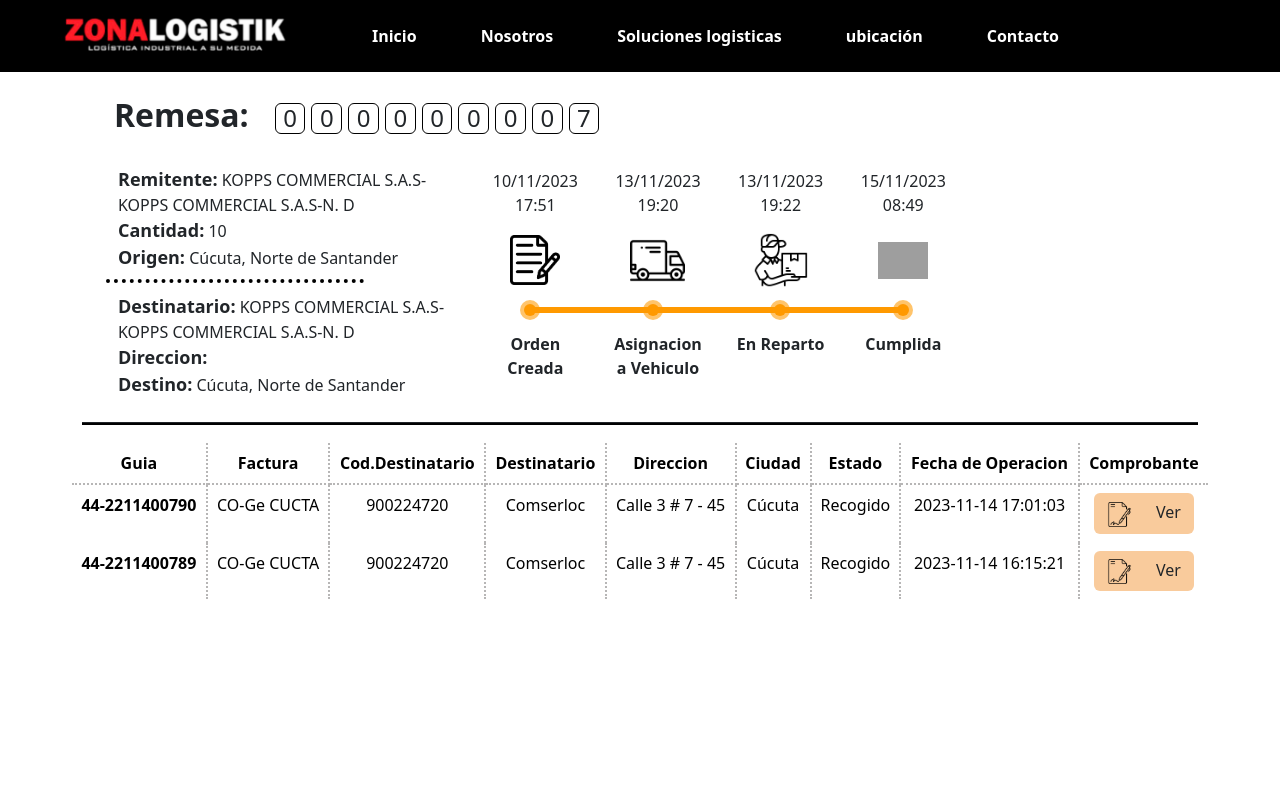
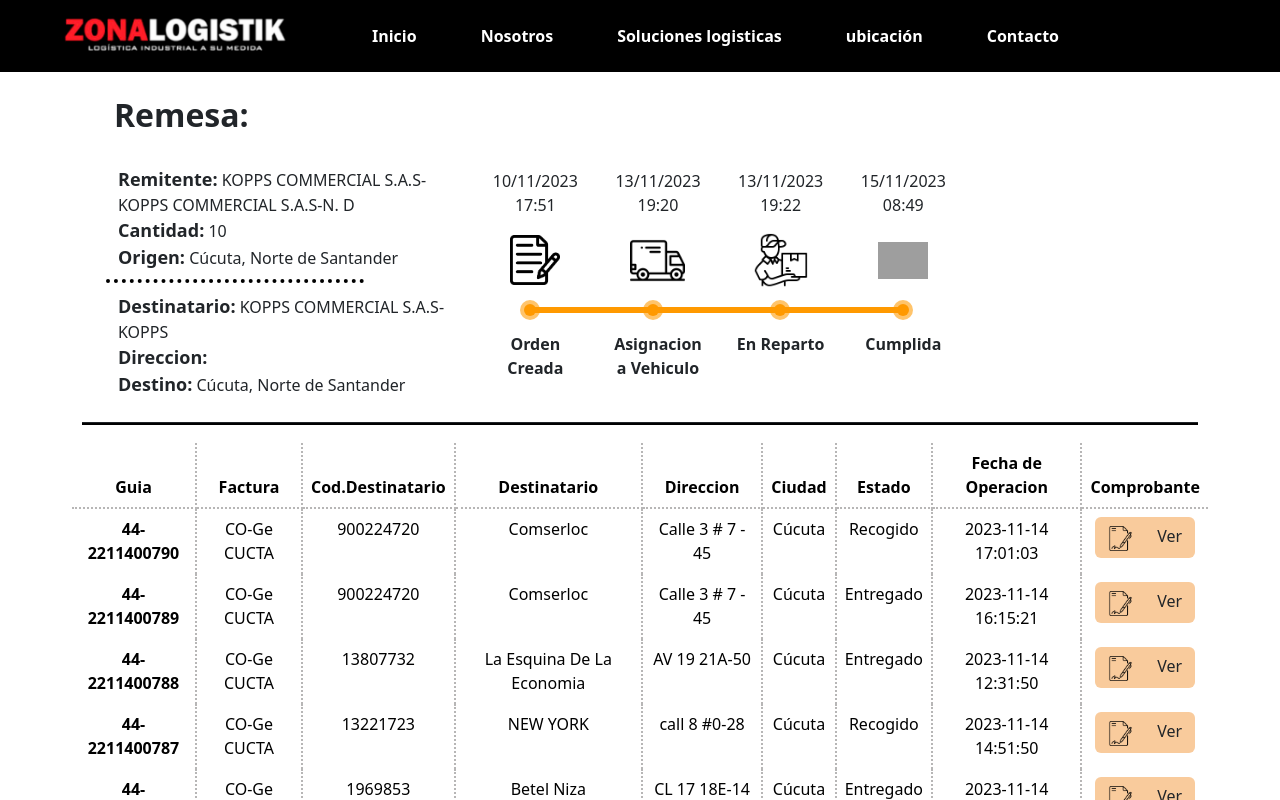
Before and after one commit to Alejo12680/Vistas_Tender_SGA, an Angular app: page /remesa in a window 1280 px wide. Shown: the top 800 px of the page. Built offline with nearby package versions, Linux system fonts and the light colour scheme; grey boxes are pictures that could not be loaded.

Commit message:
creacion_variables_arrays

```diff
--- a/src/app/components/consulta/consulta.component.ts
+++ b/src/app/components/consulta/consulta.component.ts
@@ -1,7 +1,8 @@
 import { Component, OnInit } from '@angular/core';
 import { FormBuilder, FormGroup, Validators } from '@angular/forms';
-import { ActivatedRoute, Router } from '@angular/router';
+import { Router } from '@angular/router';
 import { ToastrService } from 'ngx-toastr';
+import { ServiciosService } from 'src/app/service/servicios.service';
 
 @Component({
   selector: 'app-consulta',
@@ -16,10 +17,11 @@
   public loading: boolean = false;
   public consultas: string[] = ['Remesa', 'Guia', 'FA - Numero Factura Cliente', 'RE - Numero Remision Cliente'];
 
-  constructor (
+  constructor(
     private formBuilder: FormBuilder,
     private router: Router,
     private toastr: ToastrService,
+    private miServicio: ServiciosService,
   ) { }
 
   ngOnInit(): void {
@@ -40,6 +42,10 @@
       }
 
       console.log(estructura);
+
+      // Servicio BehaviorSubject
+      let numeroConsulta = this.formCreateConsulta.value.numero_consulta.toUpperCase();
+      this.miServicio.actualizarValorConsulta(numeroConsulta);
 
       // validacion de la consulta
       const consultaSeleccionada = this.formCreateConsulta.value.consulta;
@@ -66,12 +72,5 @@
     }
   }
 
-  enviarNumeroConsulta() {
-
-    let numeroConsulta = this.formCreateConsulta.value.numero_consulta;
-
-
-
-  }
 
 }
--- a/src/app/components/remesa/remesa.component.html
+++ b/src/app/components/remesa/remesa.component.html
@@ -4,32 +4,8 @@
             <li>
                 <h2>Remesa:</h2>
             </li>
-            <li>
-                <h4>0</h4>
-            </li>
-            <li>
-                <h4>0</h4>
-            </li>
-            <li>
-                <h4>0</h4>
-            </li>
-            <li>
-                <h4>0</h4>
-            </li>
-            <li>
-                <h4>0</h4>
-            </li>
-            <li>
-                <h4>0</h4>
-            </li>
-            <li>
-                <h4>0</h4>
-            </li>
-            <li>
-                <h4>0</h4>
-            </li>
-            <li>
-                <h4>7</h4>
+            <li *ngFor="let numConsulta of valorConsulta">
+                <h4>{{numConsulta}} </h4>
             </li>
         </ul>
     </section>
@@ -38,26 +14,26 @@
         <div class="col-4">
             <div class="row">
                 <p class="m-0">
-                    <strong class="fw-bold tamaño_text">Remitente:</strong> KOPPS COMMERCIAL S.A.S-KOPPS COMMERCIAL S.A.S-N. D
+                    <strong class="fw-bold tamaño_text">Remitente:</strong> {{remitente.remitente}}
                 </p>
                 <p class="m-0">
-                    <strong class="fw-bold tamaño_text">Cantidad:</strong> 10
+                    <strong class="fw-bold tamaño_text">Cantidad:</strong> {{remitente.cantidad}}
                 </p>
                 <p class="m-0">
-                    <strong class="fw-bold tamaño_text">Origen:</strong> Cúcuta, Norte de Santander
+                    <strong class="fw-bold tamaño_text">Origen:</strong> {{remitente.origen}}
                 </p>
                 <hr class="mt-2 linea_punteada" />
             </div>
 
             <div class="row">
                 <p class="m-0">
-                    <strong class="fw-bold tamaño_text">Destinatario:</strong> KOPPS COMMERCIAL S.A.S-KOPPS COMMERCIAL S.A.S-N. D
+                    <strong class="fw-bold tamaño_text">Destinatario:</strong> {{destinatario.destinatario}}
                 </p>
                 <p class="m-0">
-                    <strong class="fw-bold tamaño_text">Direccion:</strong>
+                    <strong class="fw-bold tamaño_text">Direccion:</strong> {{destinatario.direccion}}
                 </p>
                 <p class="m-0">
-                    <strong class="fw-bold tamaño_text">Destino:</strong> Cúcuta, Norte de Santander
+                    <strong class="fw-bold tamaño_text">Destino:</strong> {{destinatario.destino}}
                 </p>
             </div>
         </div>
@@ -153,34 +129,15 @@
                 </tr>
             </thead>
             <tbody>
-                <tr>
-                    <td><strong>44-2211400790</strong></td>
-                    <td>CO-Ge CUCTA</td>
-                    <td>900224720</td>
-                    <td>Comserloc</td>
-                    <td>Calle 3 # 7 - 45</td>
-                    <td>Cúcuta</td>
-                    <td>Recogido</td>
-                    <td>2023-11-14 17:01:03</td>
-                    <td class="text-center">
-                        <a href="https://oet-avansat7.intrared.net:8083//ap/sate_zonlog/gesdoc/2023/11/2/20231116084825f4d4306a.png"
-                            target="_blank">
-                            <button type="submit" class="btn">
-                                <img src="../../../assets/hoja.png" class="me-4" width="25" />Ver
-                            </button>
-                        </a>
-                    </td>
-                </tr>
-                <!-- ******************************** automatico **********************************-->
-                <tr>
-                    <td><strong>44-2211400789</strong></td>
-                    <td>CO-Ge CUCTA</td>
-                    <td>900224720</td>
-                    <td>Comserloc</td>
-                    <td>Calle 3 # 7 - 45</td>
-                    <td>Cúcuta</td>
-                    <td>Recogido</td>
-                    <td>2023-11-14 16:15:21</td>
+                <tr *ngFor="let datos of datosTable">
+                    <td><strong>{{datos.guia}} </strong></td>
+                    <td>{{datos.factura}} </td>
+                    <td>{{datos.cod_destinatario}} </td>
+                    <td>{{datos.destinatario}} </td>
+                    <td>{{datos.direccion}} </td>
+                    <td>{{datos.ciudad}} </td>
+                    <td>{{datos.estado}} </td>
+                    <td>{{datos.fechaOperacion}} </td>
                     <td class="text-center">
                         <a href="https://oet-avansat7.intrared.net:8083//ap/sate_zonlog/gesdoc/2023/11/2/20231116084825f4d4306a.png"
                             target="_blank">
--- a/src/app/components/remesa/remesa.component.scss
+++ b/src/app/components/remesa/remesa.component.scss
@@ -93,7 +93,7 @@
     z-index: -99;
     position: absolute;
     top: -4px;
-    left: -3.5px;
+    left: -4px;
     content: "";
     height: 20px;
     width: 20px;
--- a/src/app/components/remesa/remesa.component.ts
+++ b/src/app/components/remesa/remesa.component.ts
@@ -1,10 +1,51 @@
-import { Component } from '@angular/core';
+import { Component, OnInit } from '@angular/core';
+import { ServiciosService } from 'src/app/service/servicios.service';
 
 @Component({
   selector: 'app-remesa',
   templateUrl: './remesa.component.html',
   styleUrls: ['./remesa.component.scss']
 })
+
 export class RemesaComponent {
 
+  public valorConsulta: string[] = [];
+
+  // Variables de los array de Objetos ***Para más adelante ser servicios aplicados***:
+
+  public remitente: { remitente: string, cantidad: number, origen: string } = {
+    remitente: 'KOPPS COMMERCIAL S.A.S-KOPPS COMMERCIAL S.A.S-N. D', cantidad: 10, origen: 'Cúcuta, Norte de Santander'
+  };
+
+  public destinatario: { destinatario: string, direccion: string, destino: string } = {
+    destinatario: 'KOPPS COMMERCIAL S.A.S-KOPPS', direccion: '', destino: 'Cúcuta, Norte de Santander'
+  };
+
+  public datosTable: { guia: string, factura: string, cod_destinatario: number, destinatario: string, direccion: string, ciudad: string, estado: string, fechaOperacion: string  }[] = [
+    {guia: '44-2211400790', factura: 'CO-Ge CUCTA', cod_destinatario: 900224720, destinatario: 'Comserloc', direccion: 'Calle 3 # 7 - 45', ciudad: 'Cúcuta', estado: 'Recogido', fechaOperacion: '2023-11-14 17:01:03'},
+    {guia: '44-2211400789', factura: 'CO-Ge CUCTA', cod_destinatario: 900224720, destinatario: 'Comserloc', direccion: 'Calle 3 # 7 - 45', ciudad: 'Cúcuta', estado: 'Entregado', fechaOperacion: '2023-11-14 16:15:21'},
+    {guia: '44-2211400788', factura: 'CO-Ge CUCTA', cod_destinatario: 13807732, destinatario: 'La Esquina De La Economia', direccion: 'AV 19 21A-50', ciudad: 'Cúcuta', estado: 'Entregado', fechaOperacion: '2023-11-14 12:31:50'},
+    {guia: '44-2211400787', factura: 'CO-Ge CUCTA', cod_destinatario: 13221723, destinatario: 'NEW YORK', direccion: 'call 8 #0-28', ciudad: 'Cúcuta', estado: 'Recogido', fechaOperacion: '2023-11-14 14:51:50'},
+    {guia: '44-2211400786', factura: 'CO-Ge CUCTA', cod_destinatario: 1969853, destinatario: 'Betel Niza', direccion: 'CL 17 18E-14', ciudad: 'Cúcuta', estado: 'Entregado', fechaOperacion: '2023-11-14 11:29:14'},
+    {guia: '44-2211400785', factura: 'CO-Ge CUCTA', cod_destinatario: 1269853, destinatario: 'Betel Niza', direccion: 'CL 17 18E-14', ciudad: 'Cúcuta', estado: 'Recogido', fechaOperacion: '2023-11-14 11:25:35'},
+    {guia: '44-2211400784', factura: 'CO-Ge CUCTA', cod_destinatario: 12498510, destinatario: 'Montes Gazapa', direccion: 'AV 8 CLL 7 ESTE', ciudad: 'Cúcuta', estado: 'Recogido', fechaOperacion: '2023-11-14 10:57:02'},
+    {guia: '44-2211400783', factura: 'CO-Ge CUCTA', cod_destinatario: 12498510, destinatario: 'Montes Gazapa', direccion: 'AV 8 CLL 7 ESTE', ciudad: 'Cúcuta', estado: 'Recogido', fechaOperacion: '2023-11-14 10:55:37'},
+    {guia: '44-2211400782', factura: 'CO-Ge CUCTA', cod_destinatario: 12498510, destinatario: 'Montes Gazapa', direccion: 'AV 8 CLL 7 ESTE', ciudad: 'Cúcuta', estado: 'Recogido', fechaOperacion: '2023-11-14 10:54:41'},
+    {guia: '44-2211400790', factura: 'CO-Ge CUCTA', cod_destinatario: 12498510, destinatario: 'Montes Gazapa', direccion: 'AV 8 CLL 7 ESTE', ciudad: 'Cúcuta', estado: 'Recogido', fechaOperacion: '2023-11-14 10:13:01'},
+  ];
+
+  public estados: string[] = ['Orden Creada', 'Asignacion a Vehiculo', 'En Reparto', 'Cumplida'];
+
+  constructor(private miServicio: ServiciosService) {}
+
+  ngOnInit() {
+
+    // Mi servicio BehaviorSubject
+    this.miServicio.valorConsulta$.subscribe(valor => {
+      // El Split nos ayuda que el string que llega de la consulta se separe y se convierta en un array de string
+      this.valorConsulta = valor.split('');
+      console.log(this.valorConsulta);
+    });
+  }
+
 }
--- /dev/null
+++ b/src/app/service/servicios.service.ts
@@ -0,0 +1,18 @@
+import { Injectable } from '@angular/core';
+import { BehaviorSubject } from 'rxjs';
+
+@Injectable({
+  providedIn: 'root'
+})
+export class ServiciosService {
+
+  private valorConsulta = new BehaviorSubject<string>('');
+  valorConsulta$ = this.valorConsulta.asObservable();
+
+  constructor() { }
+
+  // Servicio Local
+  actualizarValorConsulta(nuevoValor: string) {
+    this.valorConsulta.next(nuevoValor);
+  }
+}
```
Also changed, not shown: 1 other file (tests, documents, lock files or other folders).
